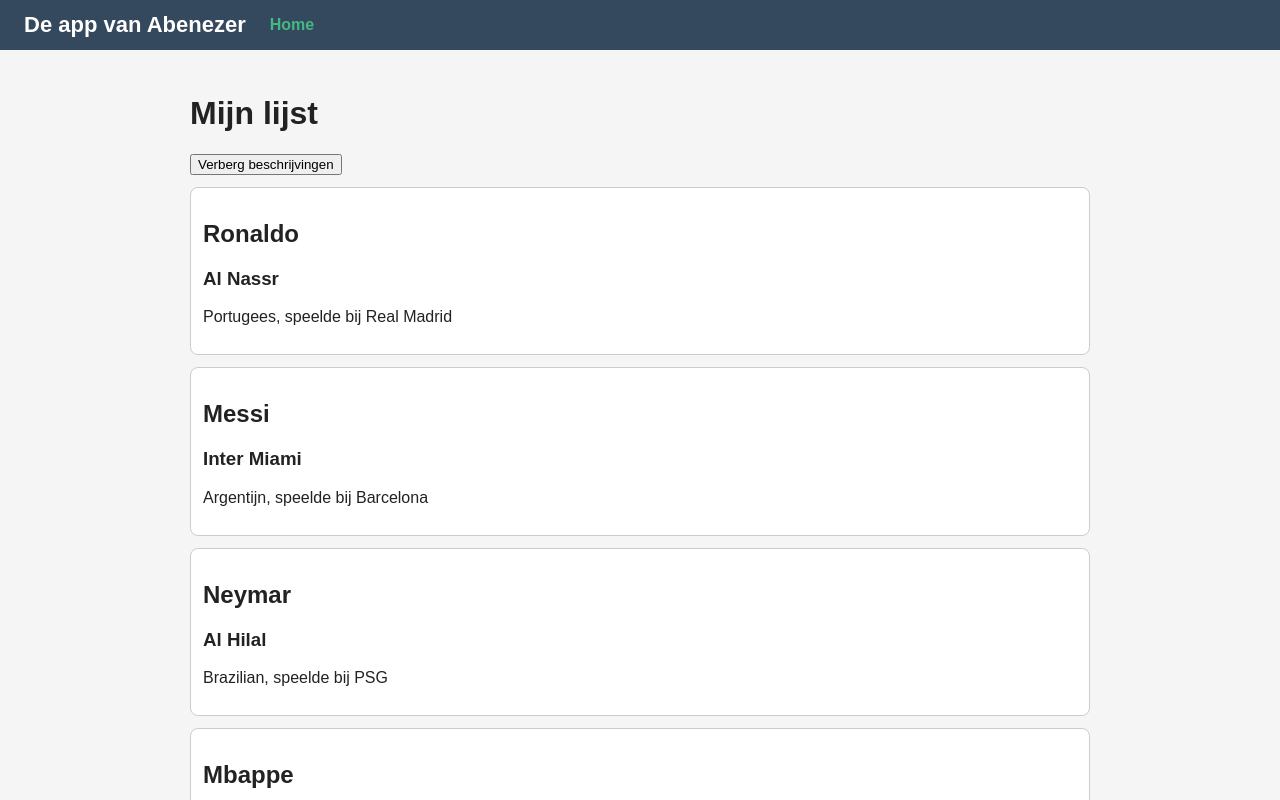
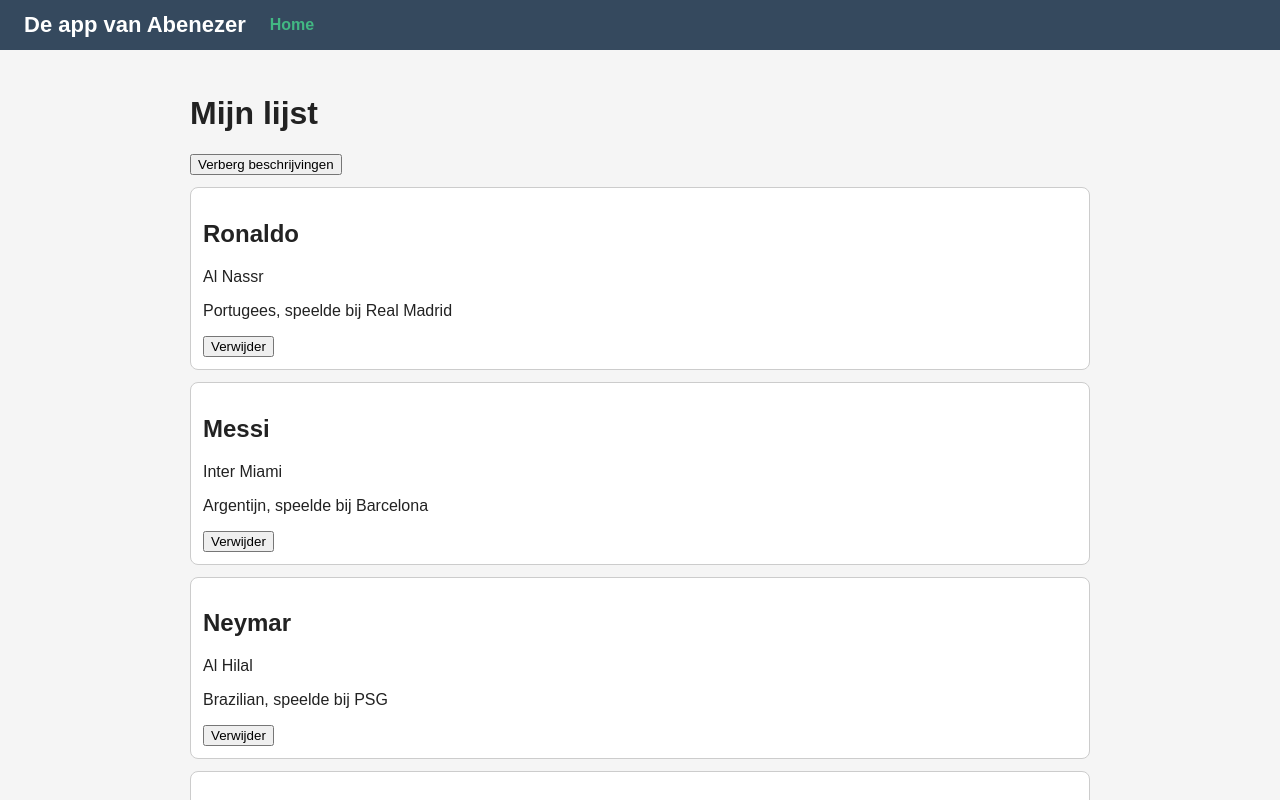
Before and after one commit to abenezerabrahamiftar/VUE-14-DAY, a Vue app: page / in a window 1280 px wide. Shown: the top 800 px of the page. Built offline with nearby package versions, Linux system fonts and the light colour scheme.

Commit message:
verwijderknop

```diff
--- a/src/components/ItemKaart.vue
+++ b/src/components/ItemKaart.vue
@@ -16,17 +16,19 @@ defineProps({
   id: Number,
   naam: String,
   beschrijving: String,
+  club: String,
   toonBeschrijving: Boolean,
-  club: String,
 })
+
+const emit = defineEmits(['verwijder'])
 </script>
 
 <template>
   <div class="kaart">
     <h2>{{ naam }}</h2>
-    <!-- De clubnaam toegevoegd onder de spelersnaam -->
-    <h3 v-if="club">{{ club }}</h3>
+    <p>{{ club }}</p>
     <p v-if="toonBeschrijving">{{ beschrijving }}</p>
+    <button @click="emit('verwijder', id)">Verwijder</button>
   </div>
 </template>
 
--- a/src/views/HomeView.vue
+++ b/src/views/HomeView.vue
@@ -14,6 +14,9 @@ import { items } from '../data.js'
 import ItemKaart from '../components/ItemKaart.vue'
 
 const toonBeschrijving = ref(true)
+function verwijder(id) {
+  items.value = items.value.filter((item) => item.id !== id)
+}
 </script>
 
 <template>
@@ -29,6 +32,7 @@ const toonBeschrijving = ref(true)
     :naam="item.naam"
     :beschrijving="item.beschrijving"
     :toonBeschrijving="toonBeschrijving"
+    @verwijder="verwijder"
     :club="item.club"
   />
 </template>
```
